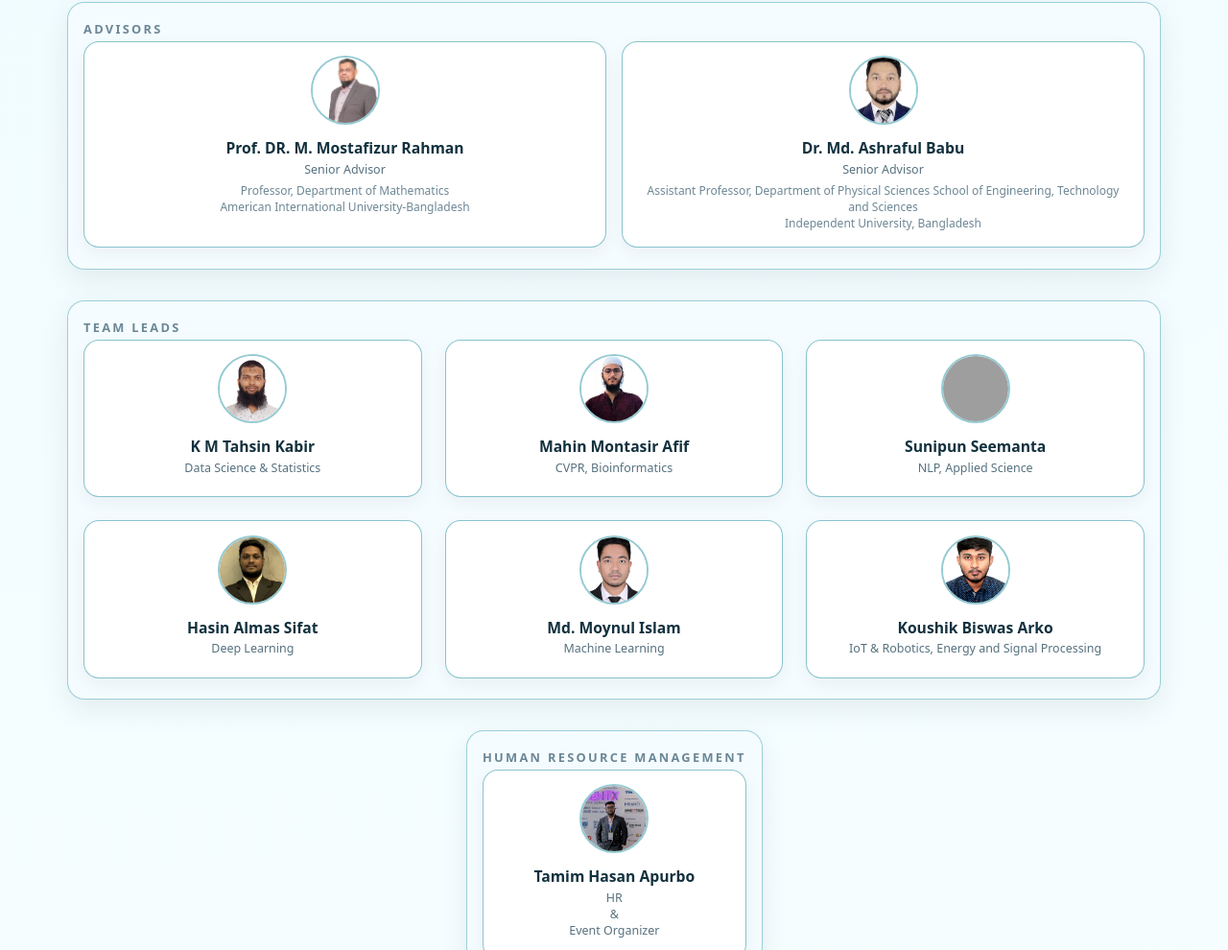
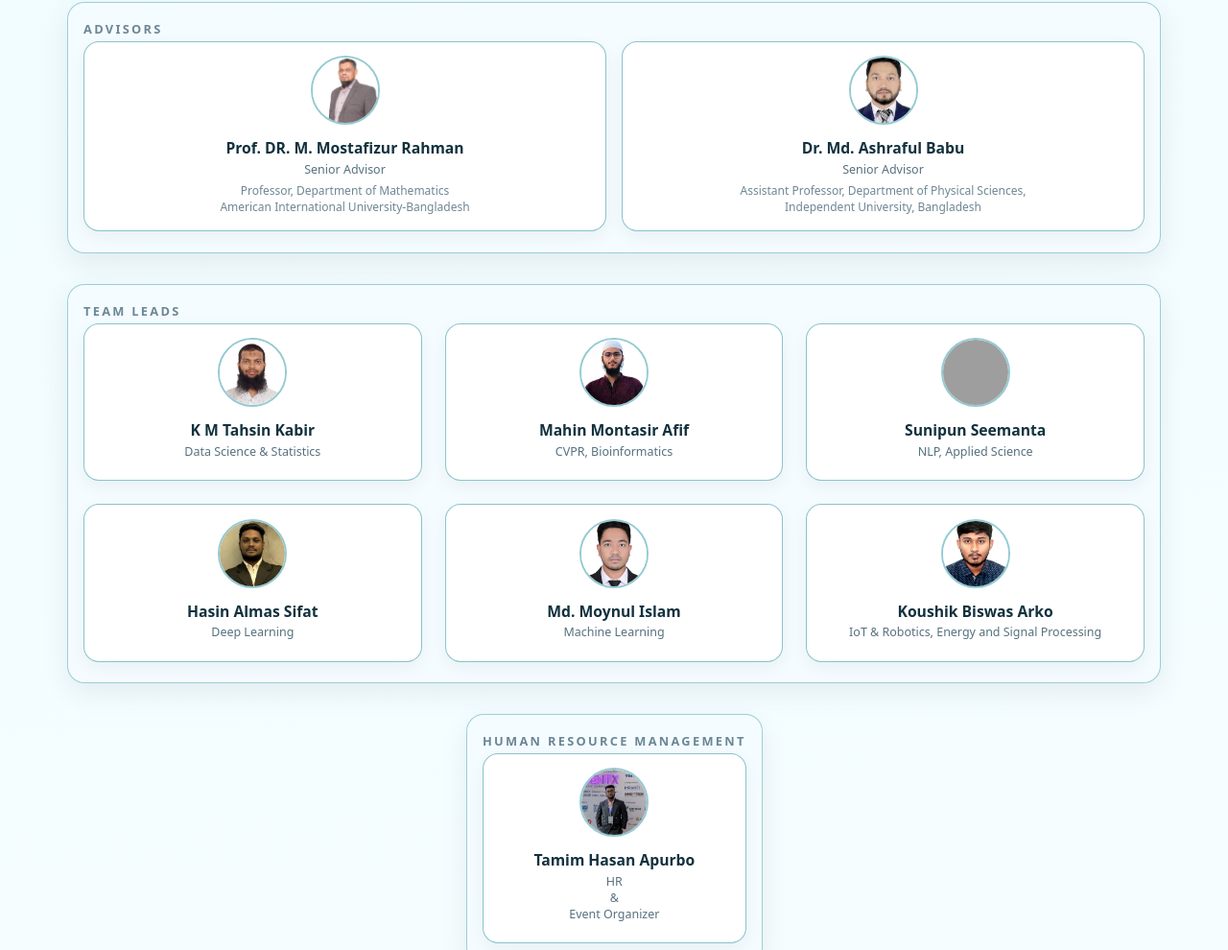
Before and after one commit to MahdiHassanGo/NEDAAS-webpage, a plain HTML site: page index.html in a window 1280 px wide. Shown: the part 2460-3450 px from the top of the page at 96% size. Drawn offline with Linux system fonts and the light colour scheme; grey boxes are pictures that could not be loaded; files whose address does not match are found by name.

Commit message:
updated new infos 4

```diff
--- a/index.html
+++ b/index.html
@@ -548,8 +548,7 @@
                             <div class="member-role">Senior Advisor</div>
                             <div class="member-focus">
                                 Assistant Professor,
-                                Department of Physical Sciences
-                                School of Engineering, Technology and Sciences
+                                Department of Physical Sciences,
                                 <br>
                                 Independent University, Bangladesh
                             </div>
```
